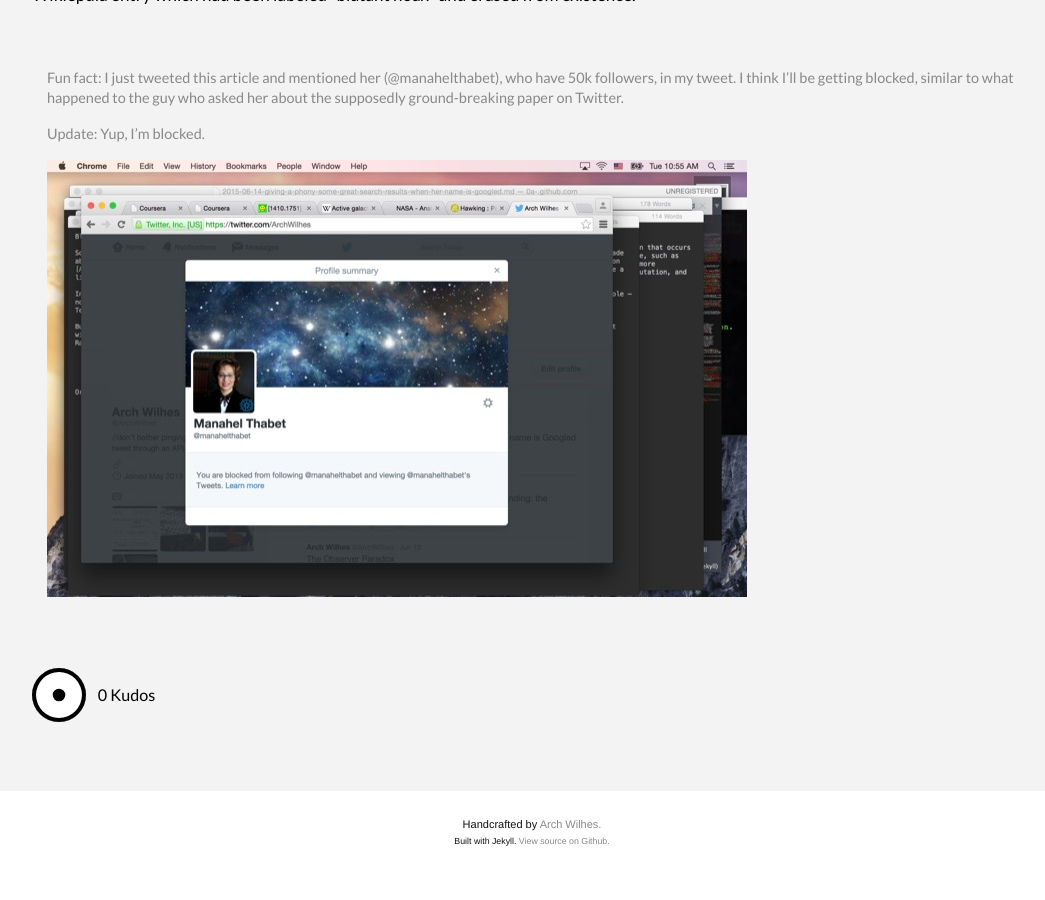
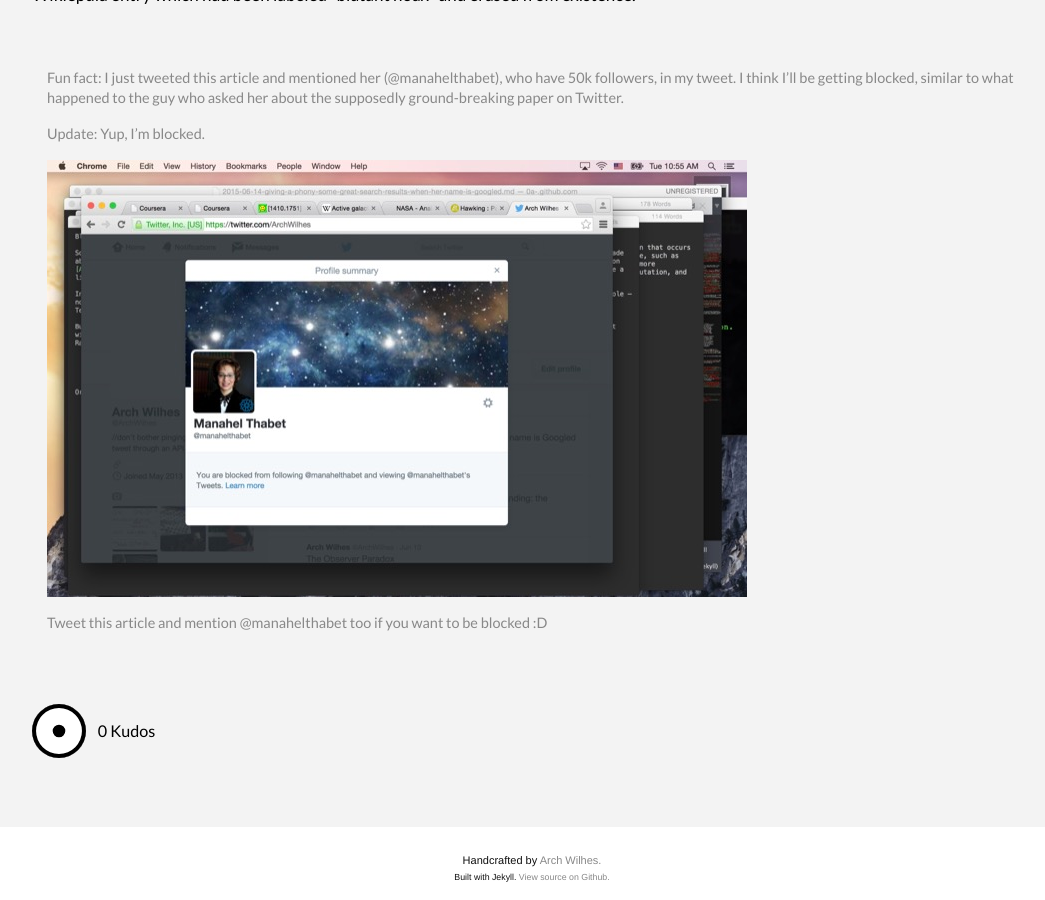
Before and after one commit to archywillhe/0a-Jekyll, a Jekyll site: the page built from _posts/2015-06-14-giving-a-phony-some-great-search-results-when-her-name-is-googled.md, in a window 1280 px wide and 900 px high, scrolled down 2585 px. Shown: the whole window, without its empty margins (108-1153 px from the left). Built offline with Jekyll 4.4.1, drawn with Linux system fonts in a browser that asks for light colours; nearby versions of some CDN libraries; before the commit the page ends 3449 px from its top, so only the background shows below that.

Commit message:
added tweet this article to get blocked

```diff
--- a/_posts/2015-06-14-giving-a-phony-some-great-search-results-when-her-name-is-googled.md
+++ b/_posts/2015-06-14-giving-a-phony-some-great-search-results-when-her-name-is-googled.md
@@ -78,6 +78,8 @@ It managed to gain quite some interest and [more people got into the investigati
 >Update: Yup, I'm blocked.
 >
 > ![proof](/assets/img/blocked.jpg)
+>
+>Tweet this article and mention [@manahelthabet](https://twitter.com/manahelthabet) too if you want to be blocked :D
 
 
   [1]: http://en.wikipedia.org/wiki/Manahel_Thabet
```
